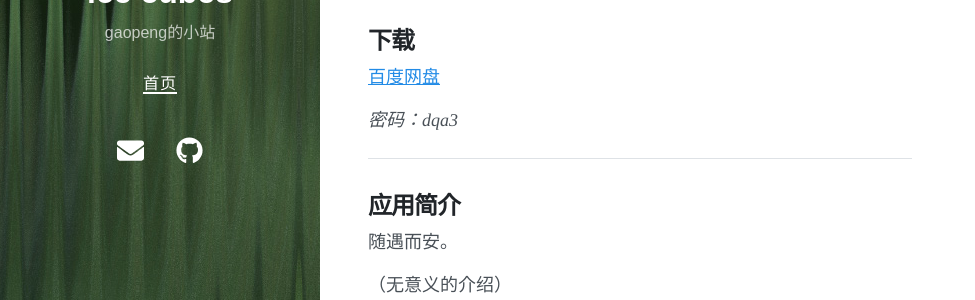
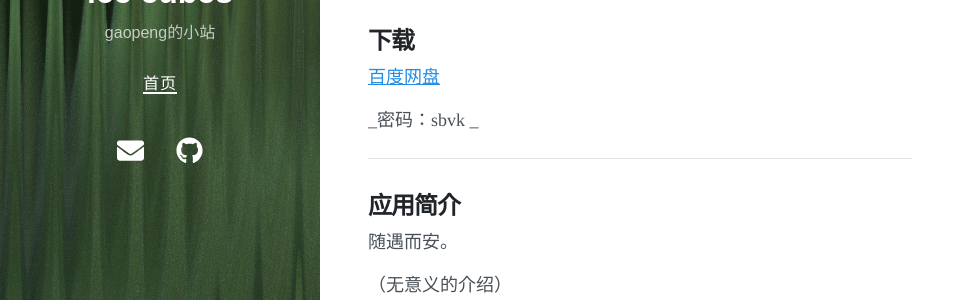
Before and after one commit to gaopengk/gaopengk.github.io, a Jekyll site: the page built from _posts/2023-12-23-【EMUI主题】周游.md, in a window 1280 px wide and 900 px high. Shown: the part 427-727 px from the top of the window, without its empty margins (0-975 px from the left). Built offline with Jekyll 4.4.1, drawn with Linux system fonts in a browser that asks for light colours; nearby versions of some CDN libraries.

Commit message:
Update 2023-12-23-【EMUI主题】周游.md

```diff
--- a/_posts/2023-12-23-【EMUI主题】周游.md
+++ b/_posts/2023-12-23-【EMUI主题】周游.md
@@ -18,9 +18,9 @@
 ***
 
 ## 下载
-<a href="https://pan.baidu.com/s/10G91zuTU3BzGGrL_P5VdTQ?pwd=dqa3" target="_blank">百度网盘</a>
+<a href="https://pan.baidu.com/s/10Lthq6mKxnPbjbiOU_ufIw?pwd=sbvk " target="_blank">百度网盘</a>
 
-_密码：dqa3_
+_密码：sbvk _
 
 
 ***
```
